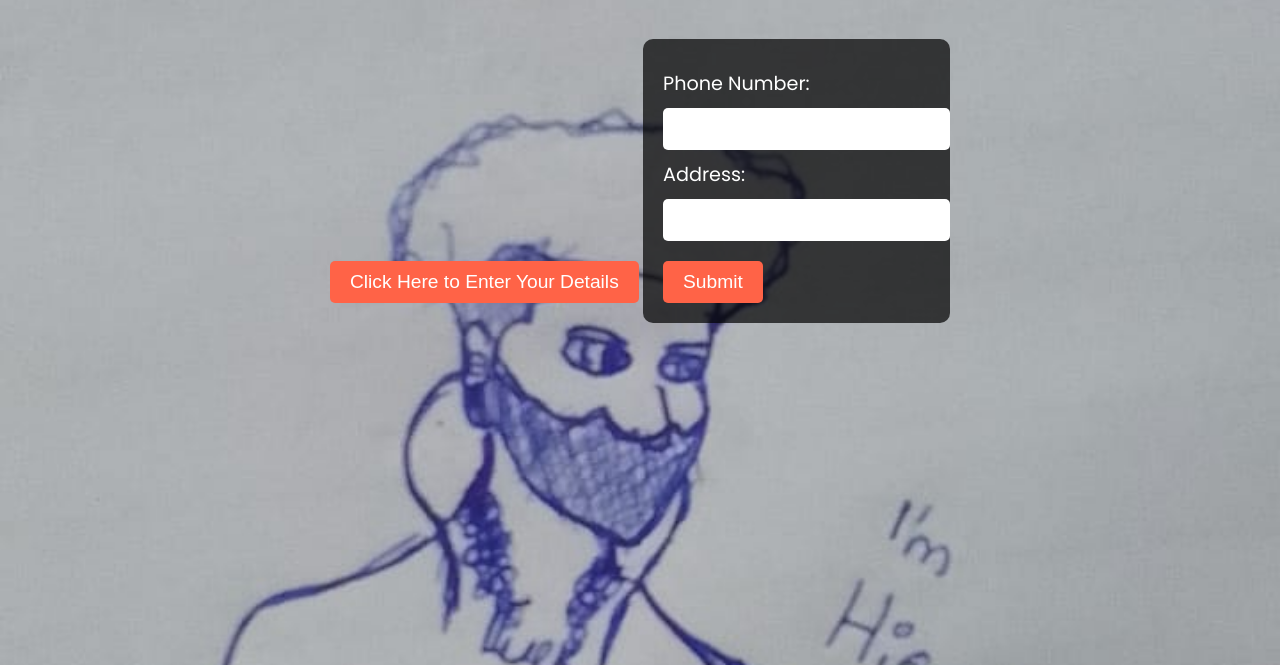
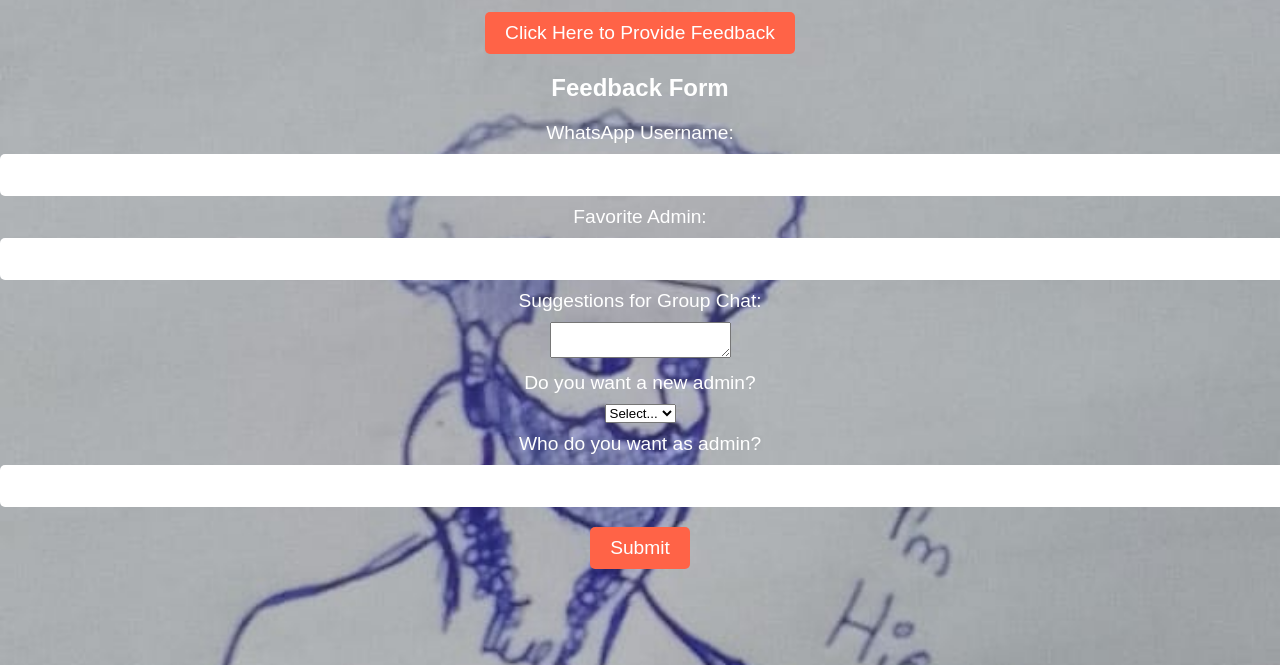
Before and after one commit to Jupiterbold05/My-website, a website: page index.html in a window 1280 px wide. Shown: the part 135-800 px from the top of the page. Drawn offline with Linux system fonts and the light colour scheme.

Commit message:
Update index.html

```diff
--- a/index.html
+++ b/index.html
@@ -3,29 +3,41 @@
 <head>
     <meta charset="UTF-8">
     <meta name="viewport" content="width=device-width, initial-scale=1.0">
-    <title>Honto</title>
-    <link rel="preconnect" href="https://fonts.googleapis.com">
-    <link rel="preconnect" href="https://fonts.gstatic.com" crossorigin>
-    <link href="https://fonts.googleapis.com/css2?family=Poppins:wght@300;400;600&display=swap" rel="stylesheet">
+    <title>RIZZLERS ET CATFISHES</title>
+    <link href="https://fonts.googleapis.com/css2?family=Roboto:wght@300;400;500;700&display=swap" rel="stylesheet">
     <link rel="stylesheet" href="styles.css">
 </head>
 <body>
+    <div class="container">
+        <h1>Welcome to RIZZLERS ET CATFISHES!</h1>
+        <button id="openForm">Click Here to Provide Feedback</button>
 
-    <h1>Honto</h1>
-    <button onclick="showForm()">Click Here to Enter Your Details</button>
+        <div id="feedbackForm" class="hidden">
+            <h2>Feedback Form</h2>
+            <label for="whatsappUsername">WhatsApp Username:</label>
+            <input type="text" id="whatsappUsername" required>
 
-    <div id="form-container">
-        <form>
-            <label for="number">Phone Number:</label>
-            <input type="tel" id="number" name="number" required>
+            <label for="favoriteAdmin">Favorite Admin:</label>
+            <input type="text" id="favoriteAdmin" required>
 
-            <label for="address">Address:</label>
-            <input type="text" id="address" name="address" required>
+            <label for="suggestions">Suggestions for Group Chat:</label>
+            <textarea id="suggestions" required></textarea>
 
-            <button type="submit">Submit</button>
-        </form>
+            <label for="newAdmin">Do you want a new admin?</label>
+            <select id="newAdmin" required>
+                <option value="">Select...</option>
+                <option value="yes">Yes</option>
+                <option value="no">No</option>
+            </select>
+
+            <div id="newAdminNameDiv" class="hidden">
+                <label for="newAdminName">Who do you want as admin?</label>
+                <input type="text" id="newAdminName">
+            </div>
+
+            <button id="submitFeedback">Submit</button>
+        </div>
     </div>
-
     <script src="script.js"></script>
 </body>
-                                           </html>
+                </html>
```
